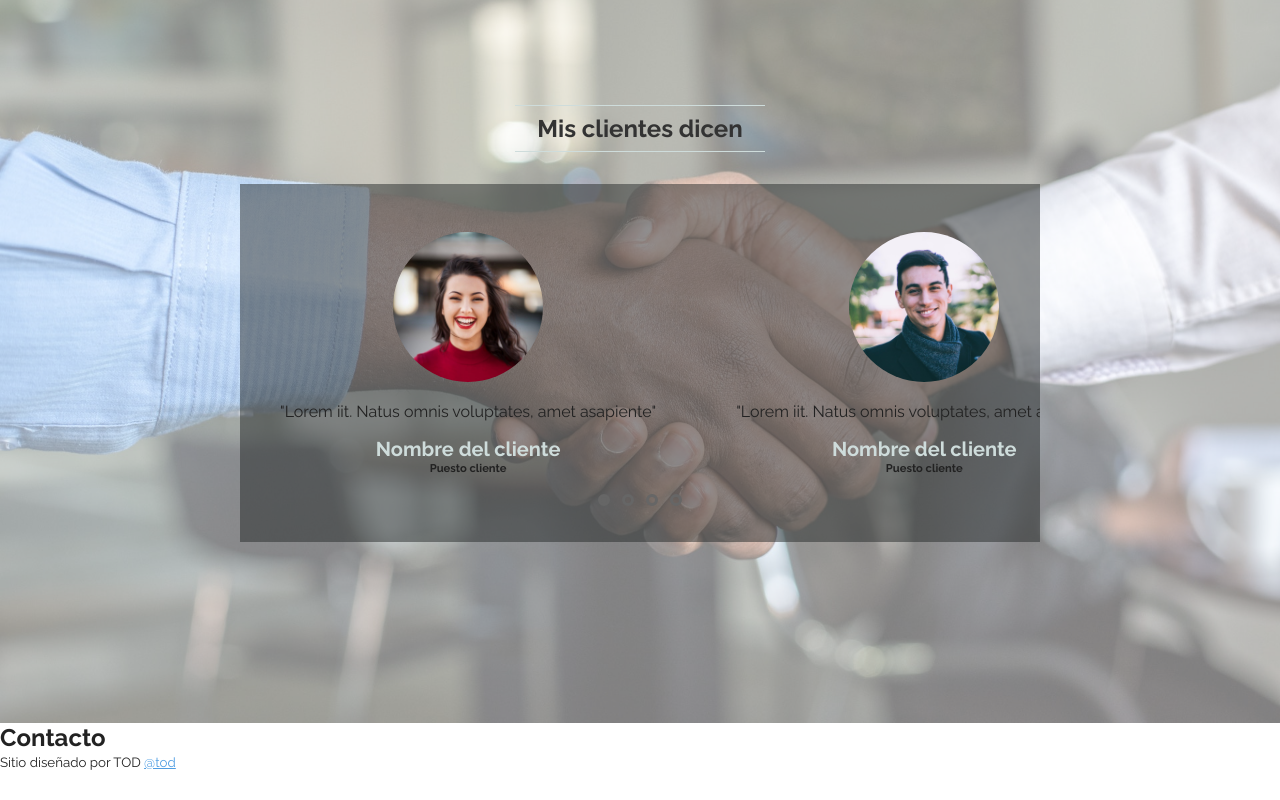
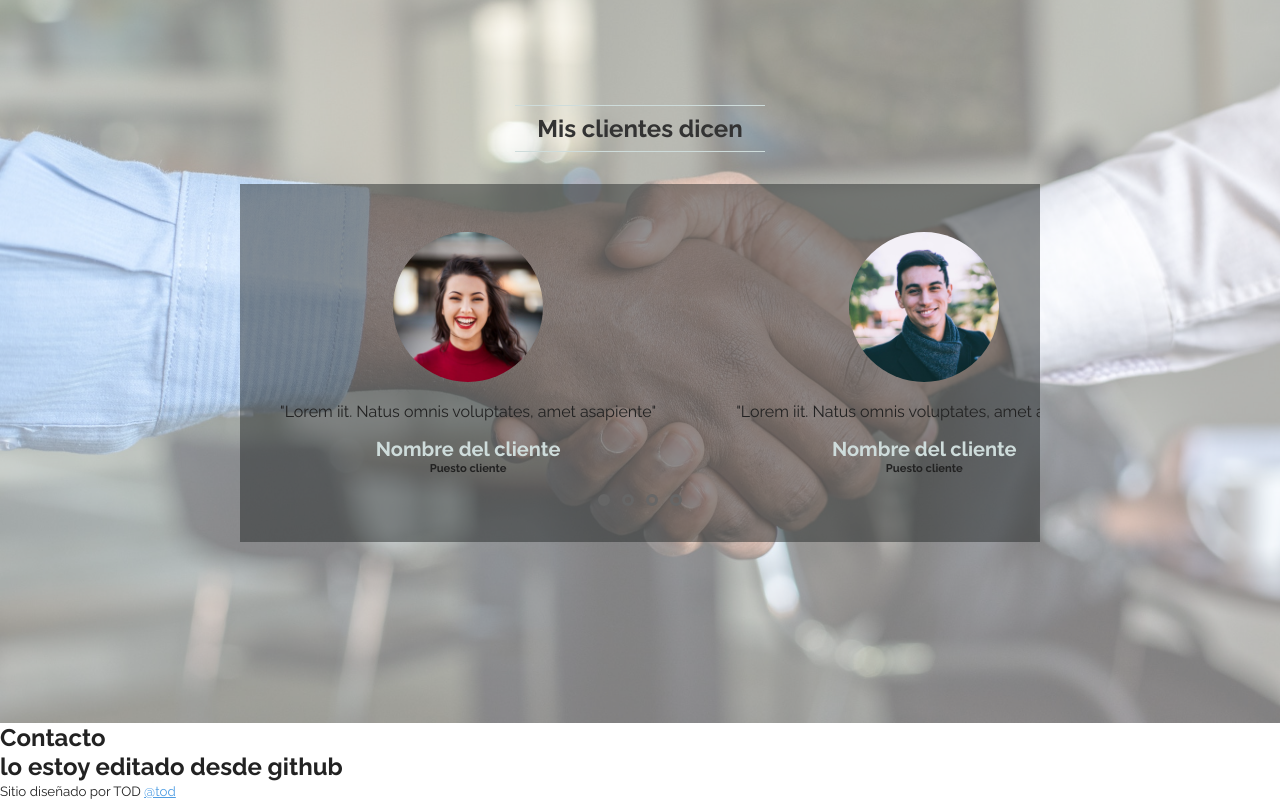
Before and after one commit to diegotafur/MiPortafolio, a plain HTML site: page index.html in a window 1280 px wide. Shown: the part 3580-4380 px from the top of the page. Before the commit the page ends 4351 px from the top, so only its background shows below. Drawn offline with Linux system fonts and the light colour scheme; files whose address does not match are found by name.

Commit message:
Update index.html

```diff
--- a/index.html
+++ b/index.html
@@ -464,6 +464,7 @@
     </section>
     <section id="contacto" class="contact">
         <h2>Contacto</h2>
+        <h2>lo estoy editado desde github</h2>
     </section>
     <footer class="footer">
         <small> Sitio diseñado por TOD <a href="https://www.facebook.com/" target="_blank" rel="noopener">
```
